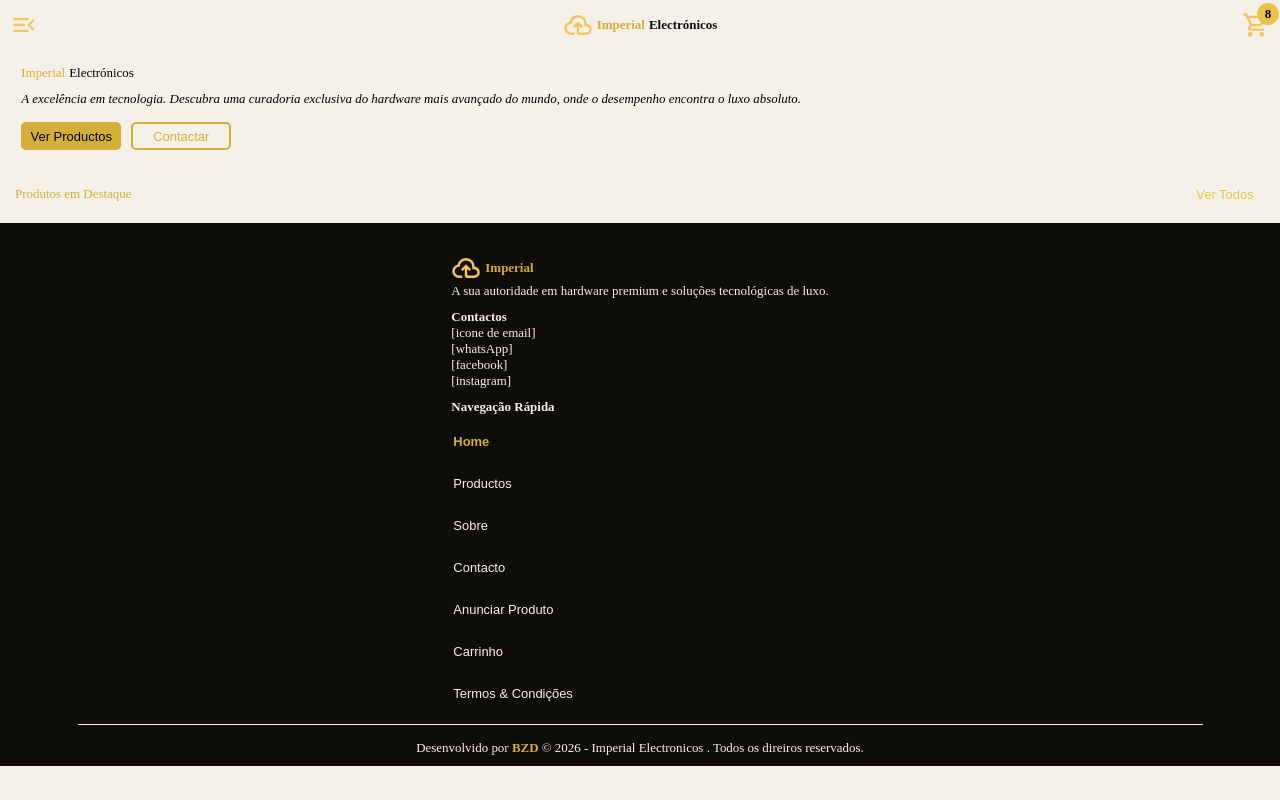
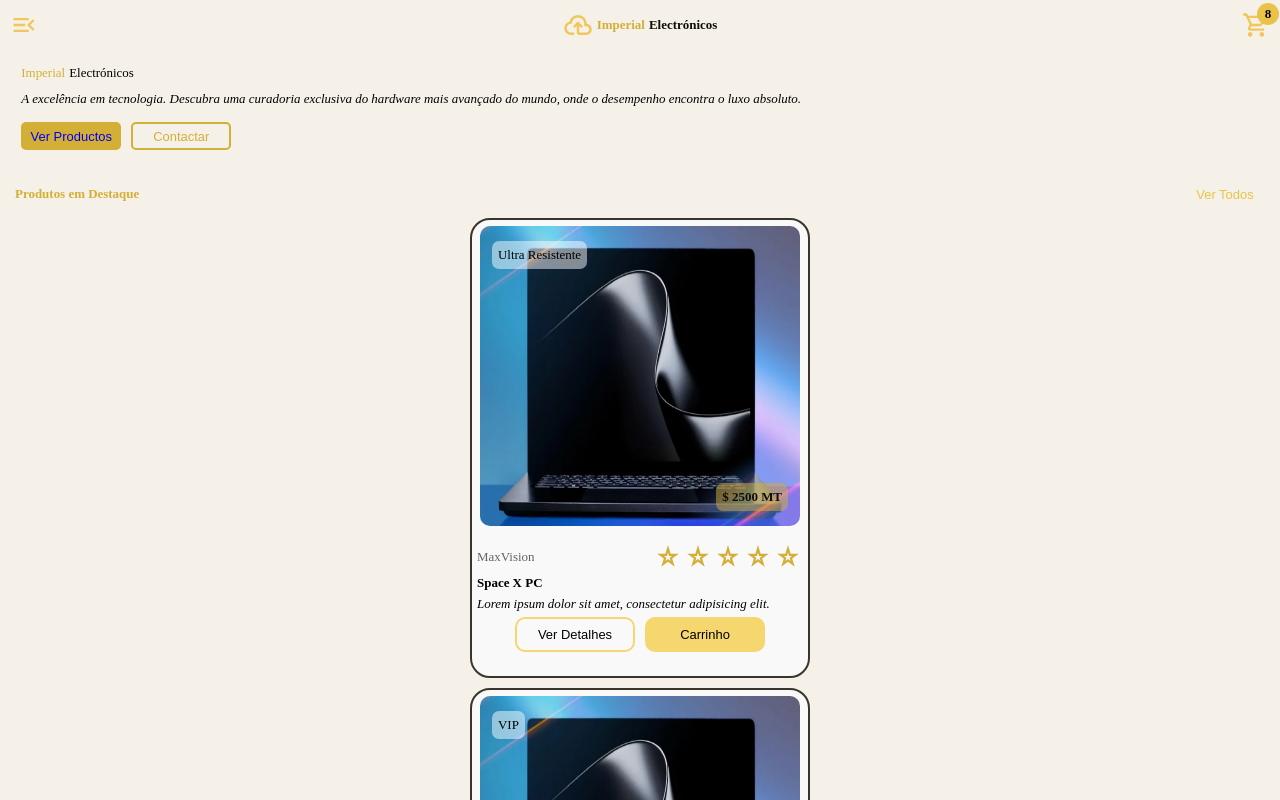
Before and after one commit to benesses-zacarias-daniel/imperio, a React (Vite) app: page / in a window 1280 px wide. Built offline with nearby package versions, Linux system fonts and the light colour scheme.

Commit message:
feat: Adicionei alguns arquivos & principalmente escreve várias linhas

```diff
--- a/src/components/cards/CardProduto/CardProduto.jsx
+++ b/src/components/cards/CardProduto/CardProduto.jsx
@@ -0,0 +1,55 @@
+import style from "./CardProduto.module.css";
+import Img from "../../img/Img"
+import Estrela from "../../../assets/icons/estrelaAval.svg";
+import Carinho from "../../../assets/icons/carinho.svg";
+import Button from "../../button/Button";
+
+const CardProdutos = ({ dados }) => {
+    return (
+        dados.map(
+            (Produto) => {
+                return (
+                    <div key={Produto.id} className={style.container_card}>
+                        <div className={style.area_imagem}>
+                            <Img src={"img/pc.jpg"} alt={"Imagem de PC"} className={style.img_produto} />
+                            <div className={style.categoria}>{Produto.bagde}</div>
+
+                            <div className={style.preco}>
+                                <h3>$ {Produto.preco} MT</h3>
+                            </div>
+                        </div>
+                        <div className={style.area_info_accao}>
+                            <div className={style.classificacao}>
+                                <p>{Produto.limit}</p>
+                                <div className={style.area_estrela}>
+                                    <Img src={Estrela} alt={"Ícone de Estrela"} className={style.icone} />
+                                    <Img src={Estrela} alt={"Ícone de Estrela"} className={style.icone} />
+                                    <Img src={Estrela} alt={"Ícone de Estrela"} className={style.icone} />
+                                    <Img src={Estrela} alt={"Ícone de Estrela"} className={style.icone} />
+                                    <Img src={Estrela} alt={"Ícone de Estrela"} className={style.icone} />
+                                </div>
+                            </div>
+                            <div className={style.info_produto}>
+                                <div className={style.are_desc_produto}>
+                                    <h2 className={style.nome_produto}>
+                                        {Produto.nome}
+                                    </h2>
+                                    <p className={style.desc_produto}>
+                                        {Produto.desc}
+                                    </p>
+                                </div>
+                                <div className={style.area_acao}>
+                                    <Button children={"Ver Detalhes"} onClick={() => { }} className={style.btn_det} />
+                                    <Button onClick={() => { }} className={style.btn_car} children={"Carrinho"} />
+                                </div>
+                            </div>
+                        </div>
+                    </div>
+                )
+            }
+        )
+    )
+}
+
+
+export default CardProdutos;
--- /dev/null
+++ b/src/components/cards/CardProduto/CardProduto.module.css
@@ -0,0 +1,167 @@
+.container_card {
+    width: 340px;
+    height: 460px;
+    display: flex;
+    align-items: center;
+    justify-content: center;
+    flex-direction: column;
+    flex-wrap: wrap;
+    gap: 5px;
+    border-radius: 20px;
+    padding: 5px;
+    background: #f9f9fa;
+    border: 2px solid var(--borda);
+}
+
+.area_imagem {
+    width: 100%;
+    display: flex;
+    align-items: center;
+    justify-content: center;
+    flex-direction: column;
+    flex-wrap: wrap;
+    flex: 0 1;
+    position: relative;
+}
+
+.area_info_accao {
+    height: 140px;
+    width: 100%;
+    display: flex;
+    align-items: center;
+    justify-content: center;
+    flex-direction: column;
+    flex-wrap: wrap;
+    gap: 5px;
+}
+
+.classificacao {
+    width: 100%;
+    display: flex;
+    align-items: center;
+    justify-content: space-between;
+    flex-direction: row;
+    flex-wrap: wrap;
+}
+
+.classificacao p {
+    opacity: .6;
+}
+
+.area_estrela {
+    width: 150px;
+    display: flex;
+    align-items: center;
+    justify-content: space-around;
+    flex-direction: row;
+    flex-wrap: wrap;
+}
+
+.info_produto {
+    width: 100%;
+    display: flex;
+    align-self: center;
+    justify-content: center;
+    flex-direction: row;
+    flex-wrap: wrap;
+}
+
+.are_desc_produto {
+    width: 100%;
+    display: flex;
+    align-items: center;
+    justify-content: center;
+    flex-direction: column;
+    flex-wrap: wrap;
+    gap: 5px;
+}
+
+.nome_produto,
+.desc_produto {
+    width: 100%;
+    text-align: justify;
+}
+
+.nome_produto {
+    font-weight: 900;
+}
+
+.desc_produto {
+    font-style: italic;
+    font-size: .8;
+}
+
+.area_acao {
+    width: 100%;
+    display: flex;
+    align-items: center;
+    justify-content: center;
+    flex-direction: row;
+    flex-wrap: wrap;
+    gap: 10px;
+    padding: 5px 0px 5px 0px;
+}
+
+.btn_det,
+.btn_car {
+    height: 35px;
+    background: transparent;
+    display: flex;
+    align-items: center;
+    justify-content: center;
+    flex-direction: row;
+    flex-wrap: wrap;
+    border-radius: 10px;
+    padding: 5px;
+}
+
+.btn_car {
+    background-color: var(--dourado_claro);
+    width: 120px;
+}
+
+.btn_det {
+    /* background-color: #e6e6e6; */
+    border: 2px solid var(--dourado_claro);
+    width: 120px;
+}
+
+.img_produto {
+    width: 98%;
+    height: 300px;
+    border-radius: 10px;
+}
+
+.icone {
+    width: 26px;
+    height: 26px;
+}
+
+.categoria {
+    position: absolute;
+    top: 15px;
+    left: 15px;
+    background: #ffffff7d;
+    padding: 6px;
+    border-radius: 7px;
+    display: flex;
+    align-items: center;
+    justify-content: center;
+    flex-direction: column;
+    flex-wrap: wrap;
+}
+
+.preco {
+    position: absolute;
+    display: flex;
+    right: 15px;
+    bottom: 15px;
+    background: var(--dourado_transp);
+    color: var(--preto_principal);
+    padding: 6px;
+    border-radius: 7px;
+    align-items: center;
+    justify-content: center;
+    flex-direction: column;
+    flex-wrap: wrap;
+}
--- a/src/components/layout/Sidebar/Menu.module.css
+++ b/src/components/layout/Sidebar/Menu.module.css
@@ -16,6 +16,7 @@ nav {
     height: 100%;
     background: var(--preto_claro);
     cursor: pointer;
+    z-index: 99999;
 
 }
 
--- a/src/pages/home/Home.jsx
+++ b/src/pages/home/Home.jsx
@@ -4,16 +4,72 @@ import Hero from "../../components/cards/Hero/Hero";
 import ContainerSessao from "../../components/Common/container/ContainerSessao";
 import style from "./Home.module.css";
 import scrollCima from "../../utils/scrollCima";
+import CardProdutos from "../../components/cards/CardProduto/CardProduto";
 
 const Home = () => {
+    const Produtos = [
+        {
+            "id": 1,
+            "nome": "Space X PC",
+            "preco": 2500,
+            "bagde": "Ultra Resistente",
+            "limit": "MaxVision",
+            "desc": "Lorem ipsum dolor sit amet, consectetur adipisicing elit.",
+            "src": "./img/pc.jpg",
+            "alt": "Imagem de PC da Space X"
+        },
+        {
+            "id": 2,
+            "nome": "PC SolarUltra",
+            "preco": 3000,
+            "bagde": "VIP",
+            "limit": "Limitado",
+            "desc": "Lorem ipsum dolor sit amet, consectetur adipisicing elit.",
+            "src": "./img/pc.jpg",
+            "alt": "Imagem de PC da Nasa"
+        }, {
+            "id": 3,
+            "nome": "GamerZone PC",
+            "preco": 6000,
+            "bagde": "Excelência",
+            "limit": "3 modelos",
+            "desc": "Lorem ipsum dolor sit amet, consectetur adipisicing elit.",
+            "src": "./img/pc.jpg",
+            "alt": "Imagem de PC Gamer"
+        }
+    ];
+
+    const Categorias = [
+        {
+            "id": 1,
+            "titulo": "Space X PC",
+            "min_info": "",
+            "categorias": [
+                {
+                    "id": 1,
+                    "src": "",
+                    "alt": "",
+                    "titulo": "",
+                    "desc": ""
+                }
+            ]
+        }
+    ];
+
     return (
         <ContainerSessao className={style.container_home}>
-            <Hero foco={"Imperial"} marca={"Electrónicos"} minInfo={"A excelência em tecnologia. Descubra uma curadoria exclusiva do hardware mais avançado do mundo, onde o desempenho encontra o luxo absoluto."} textoProd={"Ver Productos"} textoCon={"Contactar"} classNameBtnProd={style.btn_prod} classNameBtnCon={style.btn_con} />
+            <Hero foco={"Imperial"} marca={"Electrónicos"} minInfo={"A excelência em tecnologia. Descubra uma curadoria exclusiva do hardware mais avançado do mundo, onde o desempenho encontra o luxo absoluto."} textoProd={
+                <Link to={"/productos"} className={style.link_prods}>
+                    Ver Productos
+                </Link>
+            } textoCon={"Contactar"} classNameBtnProd={style.btn_prod} classNameBtnCon={style.btn_con} />
             <ContainerSessao className={style.container_produtos}>
                 <div className={style.area_produtos_home}>
                     <div className={style.destaque_prod}>
                         <div className={style.titulo_dest_prod}>
-                            Produtos em Destaque
+                            <h2>
+                                Produtos em Destaque
+                            </h2>
                         </div>
                         <div className={style.area_btn_dest}>
                             <Link to={"/productos"}>
@@ -23,9 +79,12 @@ const Home = () => {
                             </Link>
                         </div>
                     </div>
-                    <div className={style.area_produtos_home}>
-
-                    </div>
+                    <ContainerSessao className={style.area_produtos_home}
+                        children={
+                            <>
+                                <CardProdutos dados={Produtos} />
+                            </>
+                        } />
                 </div>
             </ContainerSessao>
         </ContainerSessao>
--- a/src/pages/home/Home.module.css
+++ b/src/pages/home/Home.module.css
@@ -27,6 +27,7 @@
 }
 
 .destaque_prod {
+    width: 100%;
     display: flex;
     align-items: center;
     justify-content: center;
@@ -51,3 +52,11 @@
     width: 70px;
     color: var(--dourado_secundario);
 }
+
+.area_produtos_home {
+    display: flex;
+    align-items: center;
+    justify-content: center;
+    flex-direction: column;
+    gap: 10px;
+}
--- a/src/style/variaveis.css
+++ b/src/style/variaveis.css
@@ -3,6 +3,7 @@
     --dourado_principal: #D4AF37;
     --dourado_secundario: #E9C349;
     --dourado_claro: #F6D66E;
+    --dourado_transp: #d4af377e;
 
     /* Preto */
     --preto_principal: #0F0D09;
```
Also changed, not shown: src/components/cards/CardCategoria/CardCategoria.jsx (+38 -0 lines), public/img/pc.jpg (added), src/assets/icons/estrelaAval.svg (added), src/components/cards/CardCategoria/CardCategoria.module.css (added).
